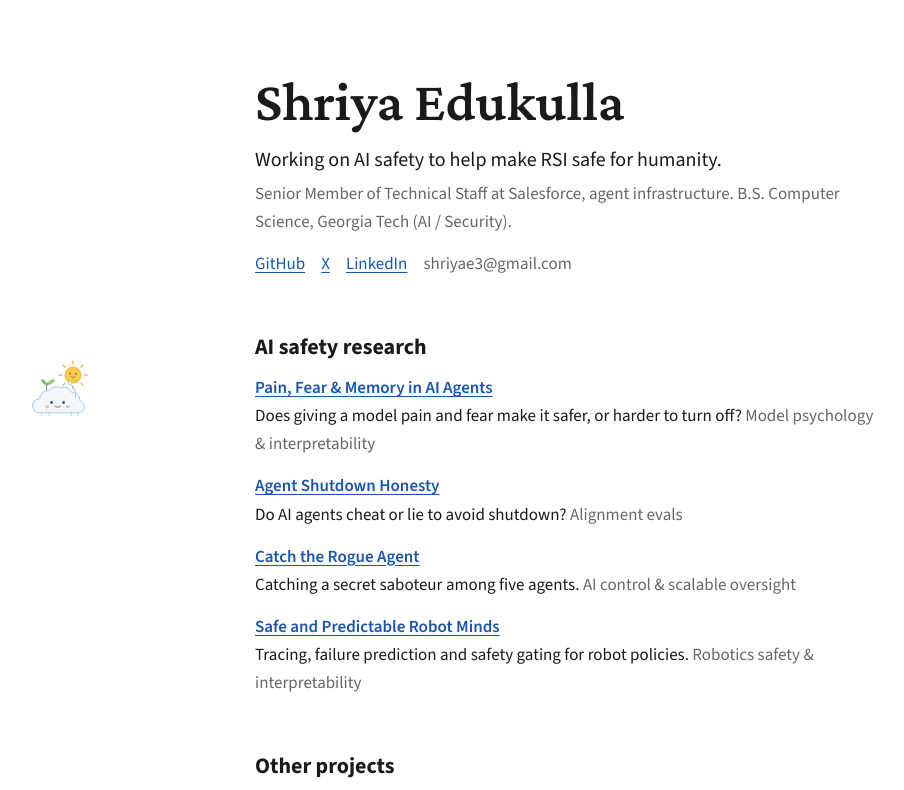
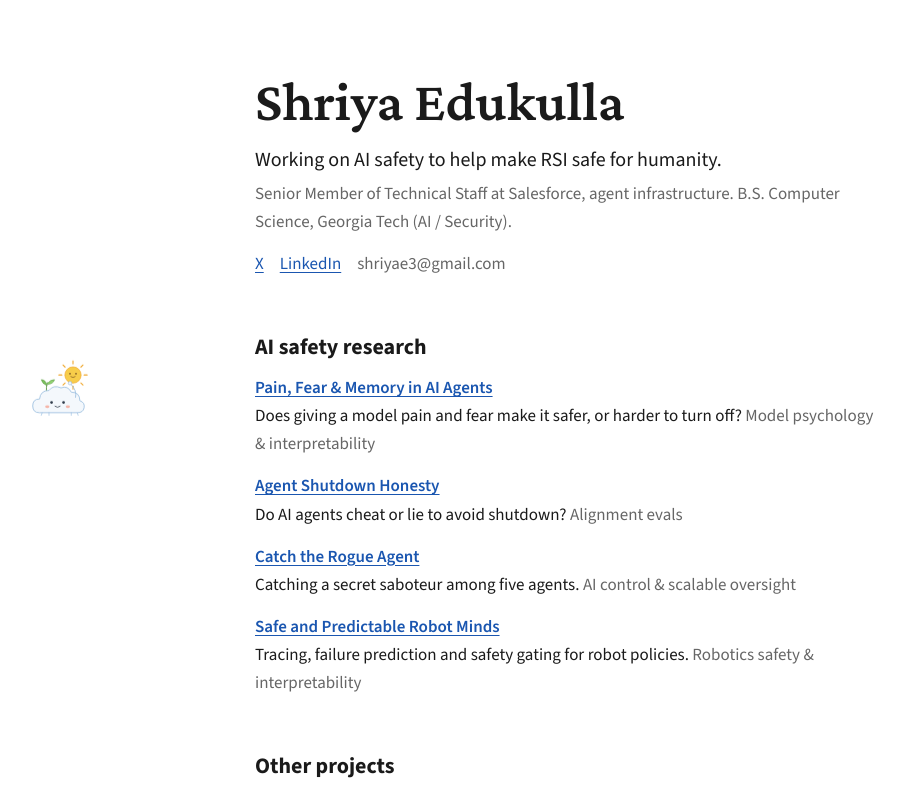
Before and after one commit to shriya1111/shriya1111.github.io, a plain HTML site: page index.html in a window 1280 px wide. Shown: the top 790 px of the page, without its empty margins (69-973 px from the left). Drawn offline with nearby package versions, Linux system fonts and the light colour scheme.

Commit message:
Remove GitHub from home page contact links
Co-Authored-By: Claude Opus 5.5 <noreply@anthropic.com>
Claude-Session: https://claude.ai/code/session_0131zGu2QDnKwXzh2uTHZRLo

```diff
--- a/index.html
+++ b/index.html
@@ -80,7 +80,7 @@ footer a{margin-right:16px}
   <h1>Shriya Edukulla</h1>
   <p class="sub">Working on AI safety to help make RSI safe for humanity.</p>
   <p class="muted">Senior Member of Technical Staff at Salesforce, agent infrastructure. B.S. Computer Science, Georgia Tech (AI / Security).</p>
-  <div class="contact"><a href="https://github.com/shriya1111">GitHub</a><a href="https://x.com/shriyaedu">X</a><a href="https://linkedin.com/in/shriyaedukulla">LinkedIn</a><span class="muted">shriyae3@gmail.com</span></div>
+  <div class="contact"><a href="https://x.com/shriyaedu">X</a><a href="https://linkedin.com/in/shriyaedukulla">LinkedIn</a><span class="muted">shriyae3@gmail.com</span></div>
 </header>
 
 <h2>AI safety research</h2>
```
